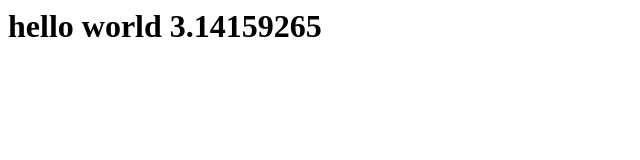
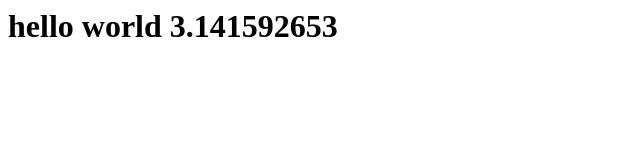
Before and after one commit to revanthreddy/ci-cd-demo, a website: page public/index.html in a window 1280 px wide. Shown: the full height of the page, 0-640 px from the left. Drawn offline with Linux system fonts and the light colour scheme.

Commit message:
Update index.html

```diff
--- a/public/index.html
+++ b/public/index.html
@@ -1 +1 @@
-<h1> hello world 3.14159265 </h1>
+<h1> hello world 3.141592653 </h1>
```
